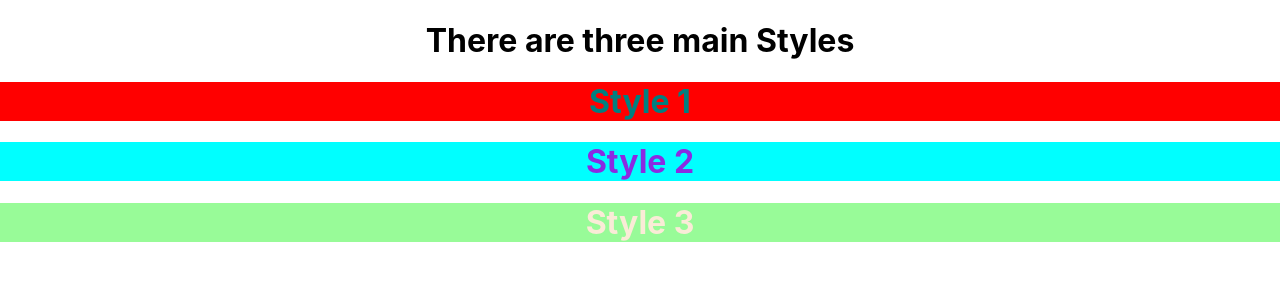
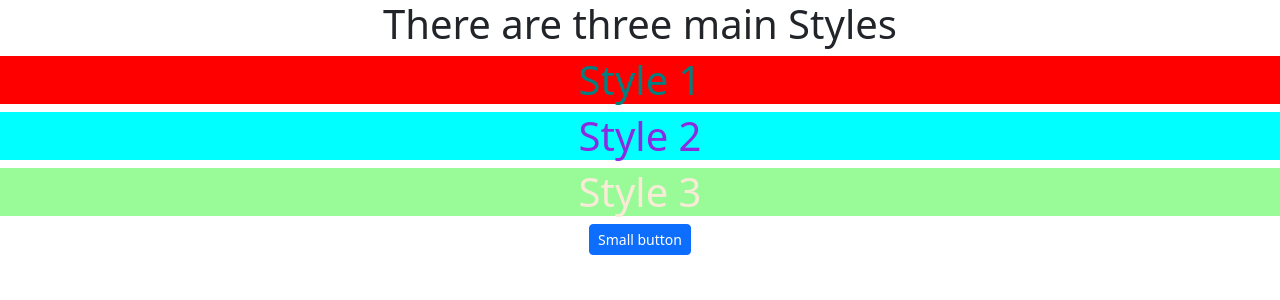
Before and after one commit to shintu0/react-js, a React (Create React App) app: page / in a window 1280 px wide. Shown: the top 300 px of the page. Built offline with nearby package versions, Linux system fonts and the light colour scheme.

Commit message:
Bootstrap Styles

```diff
--- a/src/App.js
+++ b/src/App.js
@@ -2,14 +2,21 @@ import React from 'react'
 import './App.css';
 import './styles/app-style.css'
 import styles from './app.module.css'
+import { Button } from 'react-bootstrap';
 
 export default function App() {
   return (
-    <div className='App'>
+    <div >
+      <div className='App'>
       <h1>There are three main Styles</h1>
       <h1 style={{backgroundColor:'red',color:'teal'}} >Style 1</h1>
       <h1 className='change-bg' >Style 2</h1>
       <h1 className={styles.success} >Style 3</h1>
+      <Button title='Admin' variant="primary" size="sm">
+          Small button
+        </Button>
+      </div>
+
     </div>
   )
 }
--- a/src/index.js
+++ b/src/index.js
@@ -3,6 +3,7 @@ import ReactDOM from 'react-dom/client';
 import './index.css';
 import App from './App';
 import reportWebVitals from './reportWebVitals';
+import 'bootstrap/dist/css/bootstrap.min.css';
 
 const root = ReactDOM.createRoot(document.getElementById('root'));
 root.render(
```
